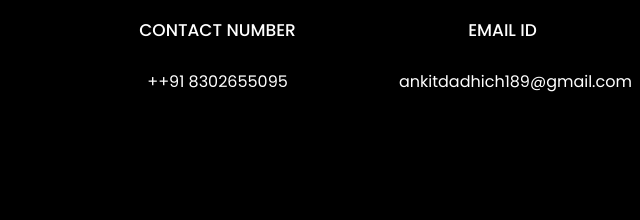
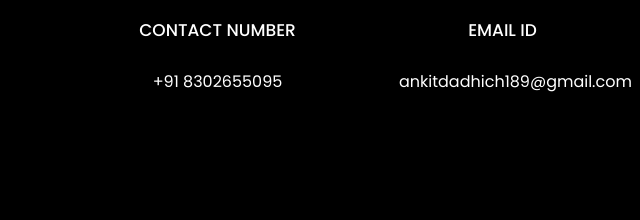
Before and after one commit to ankitdadhich189/Ankitdadhich.gitub.io, a plain HTML site: page index.html in a window 1280 px wide. Shown: the part 5081-5301 px from the top of the page, 280-920 px from the left. Drawn offline with Linux system fonts and the light colour scheme; files whose address does not match are found by name.

Commit message:
Update index.html

```diff
--- a/index.html
+++ b/index.html
@@ -562,7 +562,7 @@
           			<span class="icon-phone2"></span>
           		</div>
           		<h3 class="mb-4">Contact Number</h3>
-	            <p><a href="tel://0101010101">++91 8302655095</a></p>
+	            <p><a href="tel://+918302655095">+91 8302655095</a></p>
 	          </div>
           </div>
           <div class="col-md-6 col-lg-3 d-flex ftco-animate">
```
